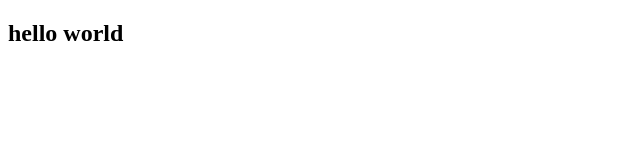
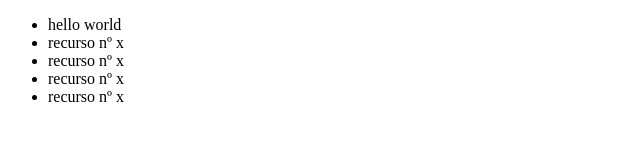
Before and after one commit to txthenoob/txaskanak, a plain HTML site: page FirstFlag/index.html in a window 1280 px wide. Shown: the whole page, without its empty margins (0-640 px from the left). Drawn offline with Linux system fonts and the light colour scheme.

Commit message:
nav list

```diff
--- a/FirstFlag/index.html
+++ b/FirstFlag/index.html
@@ -7,8 +7,14 @@
     <title>Flag 1</title>
 </head>
 <body>
-    <header>
-        <h2>hello world</h2>
-    </header>
+    <nav>
+        <ul>
+            <li>hello world</li>
+            <li>recurso nº x</li>
+            <li>recurso nº x</li>
+            <li>recurso nº x</li>
+            <li>recurso nº x</li>
+    </ul>
+    </nav>
 </body>
 </html>
```
